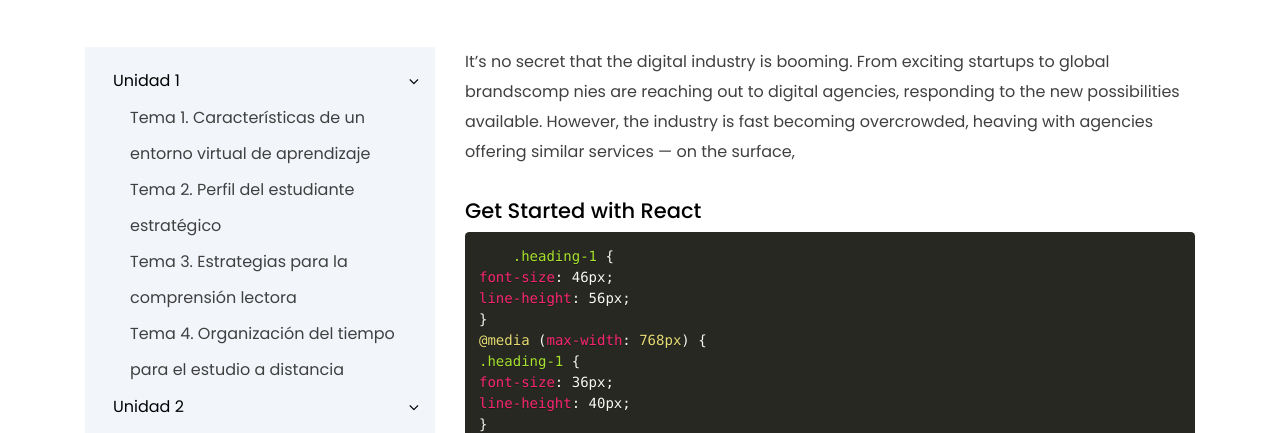
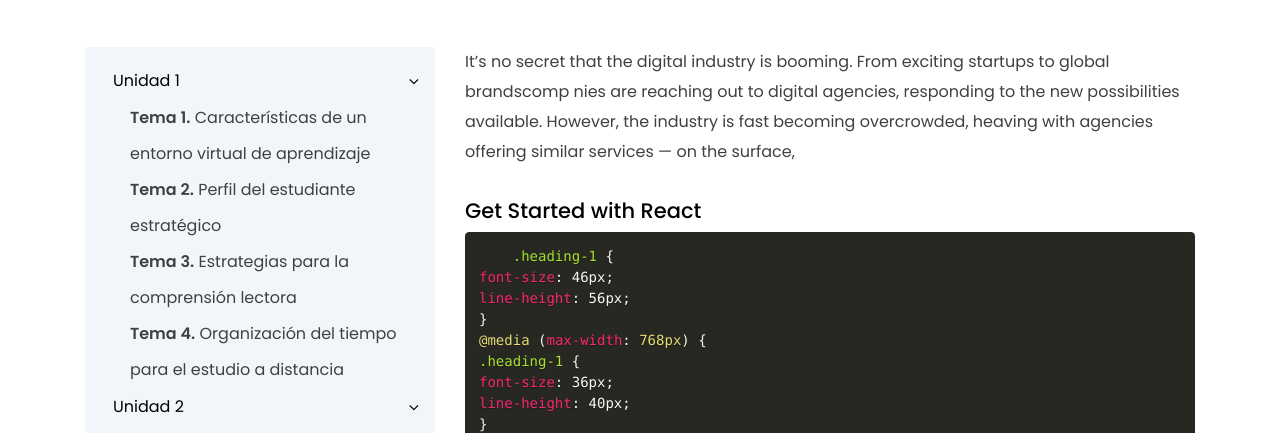
Before and after one commit to trazzos/upaded, a Jekyll site: the page built from _docs/reactjs-components.md, in a window 1280 px wide and 900 px high. Shown: the part 359-792 px from the top of the window. Built offline with Jekyll 4.4.1, drawn with Linux system fonts in a browser that asks for light colours.

Commit message:
negritas

```diff
--- a/_includes/doc_sidebar.html
+++ b/_includes/doc_sidebar.html
@@ -7,10 +7,10 @@
 		</div>
 		<div id="Unidad1" class="collapse show" data-parent="#sidebar-menu">
 			<ul class="sub-menu list-inline">
-				<li><a href="{{site.baseurl}}/docs/up_unidad11">Tema 1. Características de un entorno virtual de aprendizaje</a></li>
-				<li><a href="{{site.baseurl}}/docs/up_unidad12">Tema 2. Perfil del estudiante estratégico </a></li>
-				<li><a href="{{site.baseurl}}/docs/up_unidad13">Tema 3. Estrategias para la comprensión lectora </a></li>
-				<li><a href="{{site.baseurl}}/docs/up_unidad14">Tema 4. Organización del tiempo para el estudio a distancia</a></li>
+				<li><a href="{{site.baseurl}}/docs/up_unidad11"><b>Tema 1.</b> Características de un entorno virtual de aprendizaje</a></li>
+				<li><a href="{{site.baseurl}}/docs/up_unidad12"><b>Tema 2.</b> Perfil del estudiante estratégico </a></li>
+				<li><a href="{{site.baseurl}}/docs/up_unidad13"><b>Tema 3.</b> Estrategias para la comprensión lectora </a></li>
+				<li><a href="{{site.baseurl}}/docs/up_unidad14"><b>Tema 4.</b> Organización del tiempo para el estudio a distancia</a></li>
 			</ul>
 		</div>
 		<div class="menu-heading">
```
